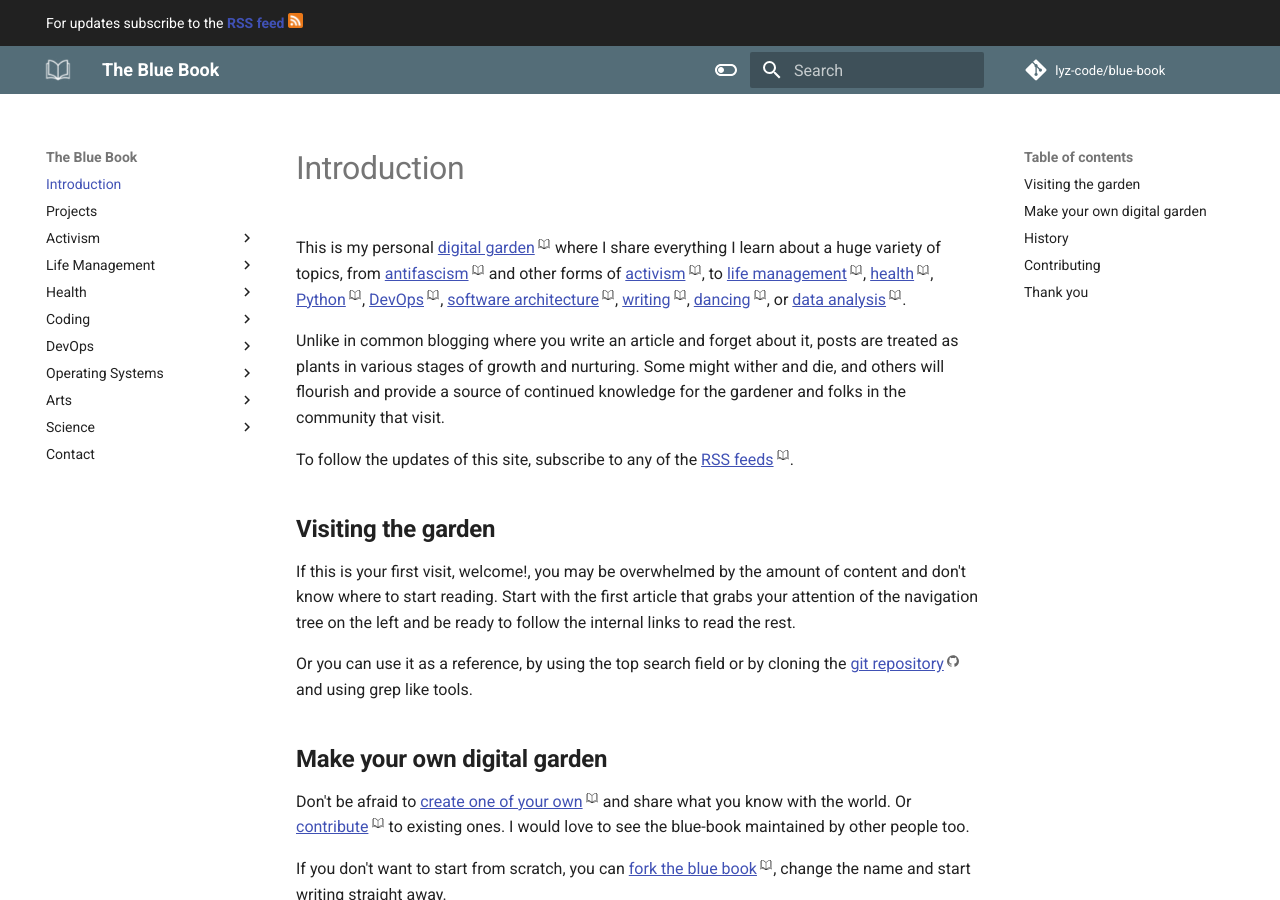
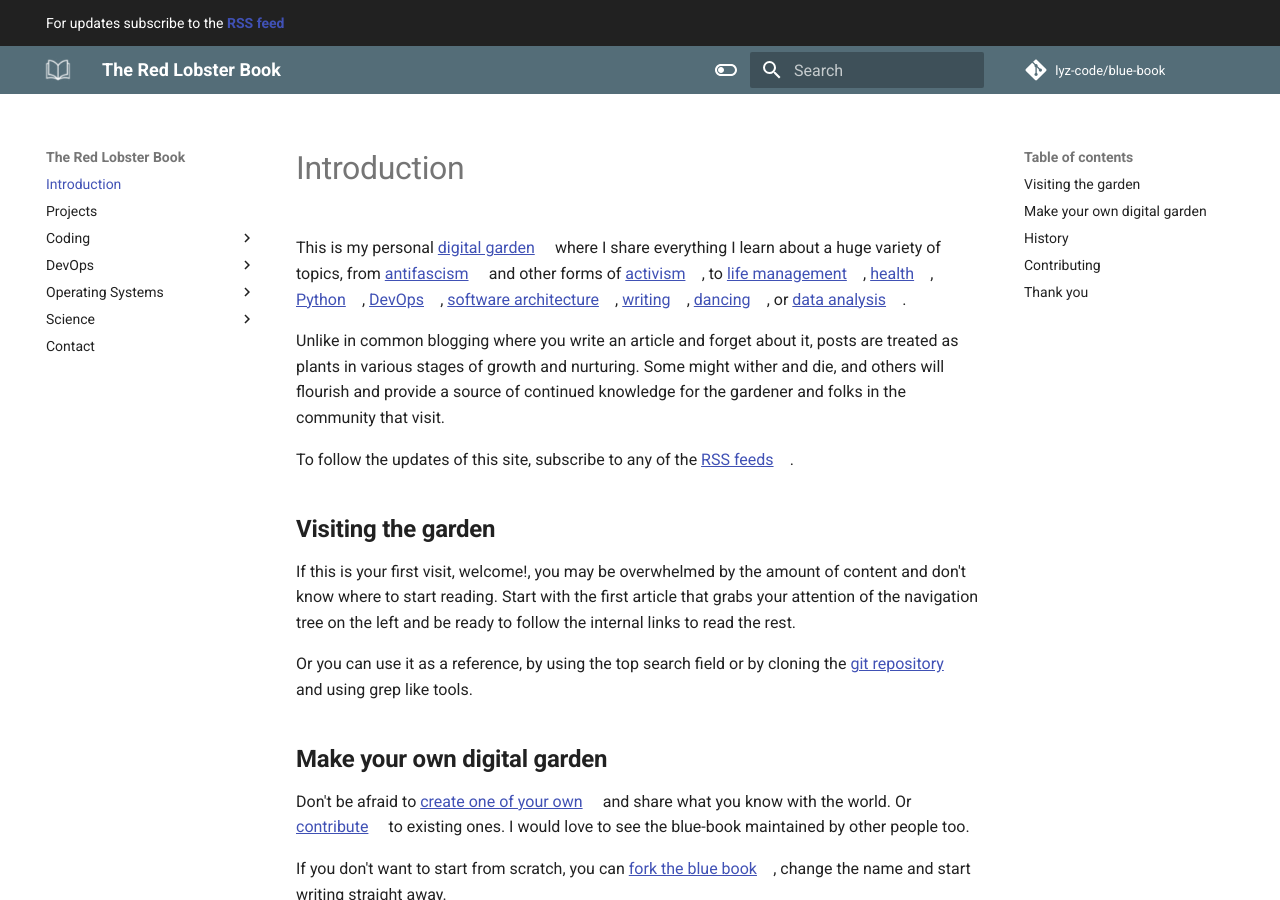
Before and after one commit to realcaptainsolaris/redbook, an MkDocs documentation site: the page built from docs/index.md, in a window 1280 px wide and 900 px high. Built offline with MkDocs 1.6.1 and Material for MkDocs 9.7.7, drawn with Linux system fonts in a browser that asks for light colours; comment, search, counter and statistics services are not loaded; part of the change alters nothing that is shown.

Commit message:
requirements.in

```diff
--- a/mkdocs.yml
+++ b/mkdocs.yml
@@ -1,67 +1,11 @@
 ---
-site_name: The Blue Book
-site_description: My personal digital garden
-site_author: Lyz
-site_url: https://lyz-code.github.io/blue-book
+site_name: The Red Lobster Book
+site_description: My tiny dev garden
+site_author: benkyonodo
+site_url:
 nav:
   - Introduction: index.md
   - Projects: projects.md
-  - Activism:
-      - Antifascism:
-          - antifascism.md
-          - Antifascist Actions: antifascist_actions.md
-      - Anti-Transphobia: antitransphobia.md
-      - Diversity, Equity and Inclusion:
-          - diversity.md
-          - Anonymous Feedback: anonymous_feedback.md
-      - Feminism:
-          - Privileges: feminism/privileges.md
-      - Mentoring: mentoring.md
-      - Free Knowledge: free_knowledge.md
-      - Environmentalism: environmentalism.md
-  - Life Management:
-      - life_management.md
-      - Time Management: time_management.md
-      - Task Management:
-          - task_management.md
-          - Task Management Tools:
-              - task_tools.md
-              - OpenProject: openproject.md
-          - Task Management Workflows: task_workflows.md
-      - Interruption Management:
-          - interruption_management.md
-          - Work Interruption Analysis: work_interruption_analysis.md
-          - Personal Interruption Analysis: personal_interruption_analysis.md
-      - Week Management: week_management.md
-      - Relationship Management: relationship_management.md
-      - Money Management: money_management.md
-      - News Management: news_management.md
-      - Calendar Management: calendar_management.md
-      - Email Management:
-          - email_management.md
-          - Email Automation: email_automation.md
-      - Music Management:
-          - music_management.md
-          - MusicBrainz: musicbrainz.md
-      - Book Management: book_management.md
-      - Map Management: map_management.md
-      - Food Management: food_management.md
-      - Grocy Management: grocy_management.md
-      - Instant Messages Management: instant_messages_management.md
-      - Process Automation:
-          - process_automation.md
-          - Virtual Assistant: virtual_assistant.md
-      - Strategy: strategy.md
-      - Tool Management: tool_management.md
-  - Health:
-      - Sleep: sleep.md
-      - Teeth:
-          - teeth.md
-          - Deep cleaning: teeth_deep_cleaning.md
-      - Remote Working: remote_work.md
-      - Fitness Tracker:
-          - fitness_band.md
-          - Amazfit Band 5: amazfit_band_5.md
   - Coding:
       - Learning to code:
           - code_learning.md
@@ -417,49 +361,6 @@ nav:
               - GadgetBridge: gadgetbridge.md
               - OsmAnd: osmand.md
               - Signal: signal.md
-  - Arts:
-      - Writing:
-          - writing/writing.md
-          - Grammar and Orthography: writing/orthography.md
-          - Writing Style: writing_style.md
-          - Digital Gardens:
-              - digital_garden.md
-              - Build your own Digital Garden: writing/build_your_own_wiki.md
-              - Forking this garden: forking_this_wiki.md
-      - Cooking:
-          - cooking.md
-          - Cooking Basics: cooking_basics.md
-          - Cooking software: cooking_software.md
-      - Pilates:
-          - pilates.md
-      - Aerial Silk: aerial_silk.md
-      - Dancing:
-          - Rave Dances: dancing/rave_dances.md
-          - Shuffle:
-              - Basics: dancing/shuffle_basics.md
-              - Kicks: dancing/shuffle_kicks.md
-              - Spins: dancing/shuffle_spins.md
-          - Cutting Shapes: dancing/cutting_shapes_basics.md
-      - Meditation: meditation.md
-      - Maker:
-          - Redox: redox.md
-      - Video Gaming:
-          - King Arthur Gold: kag.md
-          - The Battle for Wesnoth:
-              - The Battle for Wesnoth: wesnoth.md
-              - Loyalist: wesnoth_loyalist.md
-              - Rebels: wesnoth_rebels.md
-              - Northeners: wesnoth_northerners.md
-      - Board Gaming:
-          - Regicide: regicide.md
-      - Sudokus: sudokus.md
-      - Drawing:
-          - drawing/drawing.md
-          - Exercise Pool: drawing/exercise_pool.md
-      - Origami: origami.md
-      - Fun: fun.md
-      - Book Binding: book_binding.md
-      - Emojis: emojis.md
   - Science:
       - Data Analysis:
           - Recommender Systems: >-
@@ -481,7 +382,6 @@ plugins:
   - minify:
       minify_html: true
   - section-index
-  - mkdocs-newsletter
 
 markdown_extensions:
   - abbr
```
Also changed, not shown: _pyproject.toml (renamed from pyproject.toml), 1 other file.
